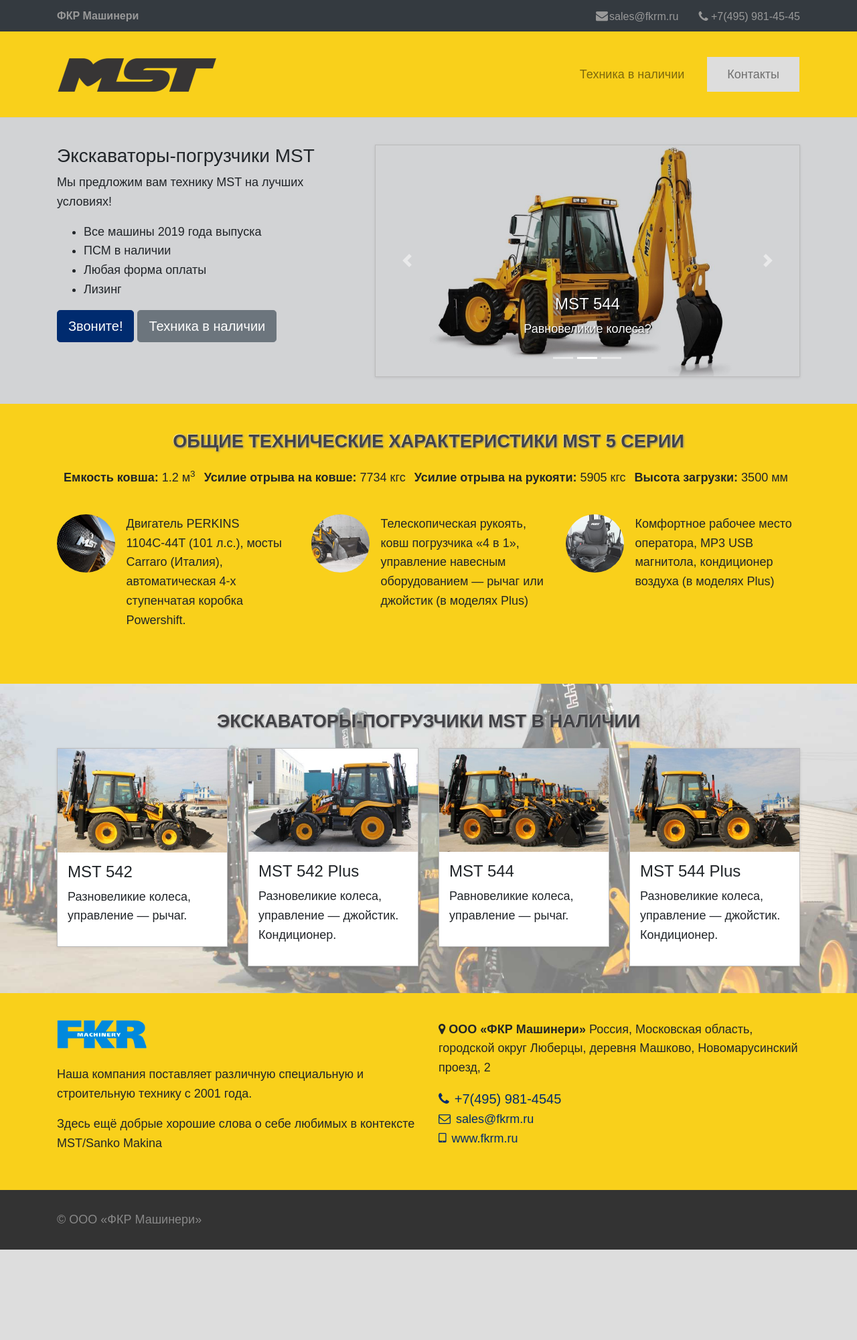
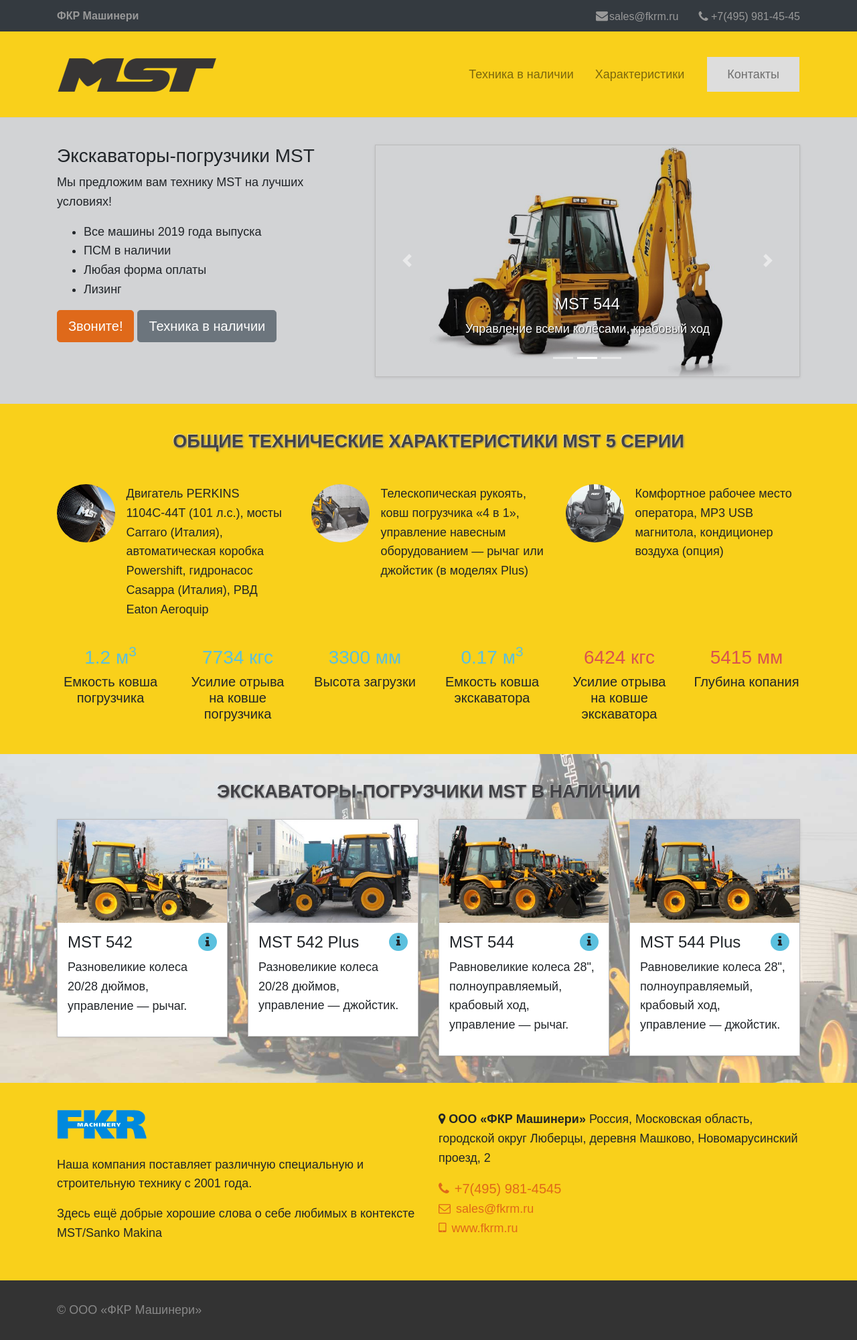
Before and after one commit to zanami/mst-site, a Jekyll site: the page built from _pages/home.md, in a window 1280 px wide. Shown: the whole page at 67% size. Built offline with Jekyll 4.4.1, drawn with Linux system fonts in a browser that asks for light colours; before the commit the page ends 1866 px from its top, so only the background shows below that.

Commit message:
infos images

```diff
--- a/_data/navigation.yml
+++ b/_data/navigation.yml
@@ -1,6 +1,7 @@
 # example /_data/navigation.yml
 - title: "Техника в наличии"
   href: "#section-list"
-
+- title: "Характеристики"
+  href: "#section-tech"
 - title: "Контакты"
   href: "#section-contacts"
--- a/_js/src/app.js
+++ b/_js/src/app.js
@@ -1,3 +1,8 @@
+$(document).on('click', '[data-toggle="lightbox"]', function(event) {
+  event.preventDefault();
+  $(this).ekkoLightbox();
+});
+
 $('.dropdown-chevron-mobile').on('click', function(e) {
 
   e.preventDefault();
--- a/_layouts/home.html
+++ b/_layouts/home.html
@@ -32,14 +32,14 @@
                 <img class="d-block img-fluid" src="img/mst-542-gray.jpg" alt="Экскаватор-погрузчик MST 542">
                 <div class="carousel-caption d-none d-md-block">
                   <h2>MST 542</h2>
-                  <p>Самый доступный?</p>
+                  <p>Доступный и надежный</p>
                 </div>
               </div>
               <div class="carousel-item">
                 <img class="d-block img-fluid" src="img/mst-544-gray.jpg" alt="Экскаватор-погрузчик MST 542 / 542 Plus">
                 <div class="carousel-caption d-none d-md-block">
                   <h2>MST 544</h2>
-                  <p>Равновеликие колеса?</p>
+                  <p>Управление всеми колёсами, крабовый ход</p>
                 </div>
               </div>
               <div class="carousel-item">
@@ -69,18 +69,20 @@
 <div class="container-full home-page-tech-background" id="section-tech">
   <div class="container">
     <h2 class="text-center mb-4 section-title">Общие технические характеристики MST 5 серии</h2>
-    <ul class="list-inline text-center">
-        <li class="list-inline-item mr-2"><strong>Емкость ковша:</strong> 1.2 м<sup>3</sup></li>
-        <li class="list-inline-item mr-2"><strong>Усилие отрыва на ковше:</strong> 7734 кгс</li>
-        <li class="list-inline-item mr-2"><strong>Усилие отрыва на рукояти:</strong> 5905 кгс</li>
-        <li class="list-inline-item mr-2"><strong>Высота загрузки:</strong> 3500 мм</li>
+<!--    <ul class="list-inline text-center">
+        <li class="list-inline-item mr-2"><strong>Емкость ковша погрузчика:</strong> 1.2 м<sup>3</sup></li>
+        <li class="list-inline-item mr-2"><strong>Усилие отрыва на ковше погрузчика:</strong> 7734 кгс</li>
+        <li class="list-inline-item mr-2"><strong>Высота загрузки:</strong> 3300 мм</li>
+        <li class="list-inline-item mr-2"><strong>Емкость ковша экскаватора:</strong> 0.17 м<sup>3</sup></li>
+        <li class="list-inline-item mr-2"><strong>Усилие отрыва на ковше экскаватора:</strong> 6424 кгс</li>
+        <li class="list-inline-item mr-2"><strong>Глубина копания:</strong> 5415 мм</li>
       </ul>
-
+-->
     <ul class="list-unstyled row">
       <li class="media col-lg-4 py-4">
         <img src="img/mst-spec-engine.jpg" class="mr-3 w-25 rounded-circle" alt="Двигатель и трансмиссия">
         <div class="media-body">
-          Двигатель  PERKINS 1104С-44T  (101 л.с.), мосты Carraro (Италия), автоматическая 4-х ступенчатая коробка Powershift.
+          Двигатель  PERKINS 1104С-44T  (101 л.с.), мосты Carraro (Италия), автоматическая коробка Powershift, гидронасос Casappa (Италия), РВД Eaton Aeroquip
         </div>
       </li>
       <li class="media col-lg-4 py-4">
@@ -92,10 +94,38 @@
       <li class="media col-lg-4 my-4">
         <img src="img/mst-spec-oper.jpg" class="mr-3 w-25 rounded-circle" alt="Комфорт оператора">
         <div class="media-body">
-          Комфортное рабочее место оператора, MP3 USB магнитола, кондиционер воздуха (в моделях Plus)
+          Комфортное рабочее место оператора, MP3 USB магнитола, кондиционер воздуха (опция)
         </div>
       </li>
     </ul>
+
+    <div class="row">
+        <div class="col-md-4 col-lg-2 text-center pb-lg-0 pb-3">
+          <h3 class="text-info">1.2 м<sup>3</sup></h3>
+          <h5 class="fact-title">Емкость ковша погрузчика</h5>
+        </div>
+        <div class="col-md-4 col-lg-2 text-center pb-lg-0 pb-3">
+          <h3 class="text-info">7734 кгс</h3>
+          <h5 class="fact-title">Усилие отрыва на ковше погрузчика</h5>
+        </div>
+        <div class="col-md-4 col-lg-2 text-center pb-lg-0 pb-3">
+          <h3 class="text-info">3300 мм</h3>
+          <h5 class="fact-title">Высота загрузки</h5>
+        </div>
+        <div class="col-md-4 col-lg-2 text-center pb-lg-0 pb-3">
+          <h3 class="text-info">0.17 м<sup>3</sup></h3>
+          <h5 class="fact-title">Емкость ковша экскаватора</h5>
+        </div>
+        <div class="col-md-4 col-lg-2 text-center pb-lg-0 pb-3">
+          <h3 class="text-danger">6424 кгс</h3>
+          <h5 class="fact-title">Усилие отрыва на ковше экскаватора</h5>
+        </div>
+        <div class="col-md-4 col-lg-2 text-center pb-lg-0 pb-3">
+          <h3 class="text-danger">5415 мм</h3>
+          <h5 class="fact-title">Глубина копания</h5>
+        </div>
+    </div>
+
   </div>
 </div>
 
@@ -108,9 +138,9 @@
         <div class="home-card">
           <img src="img/mst-542.jpg" alt="Sanko Makina MST 542">
           <div class="home-card-content">
-            <h2>MST 542</h2>
-            <p>Разновеликие колеса, управление — рычаг.</p>
-            <a href="#section-contacts" class="btn btn-secondary d-lg-none" role="button" aria-pressed="true">Звоните!</a>
+              <h2>MST 542 <a href="img/542.png" class="float-right badge badge-pill badge-info" data-toggle="lightbox" role="button"><i class="fa fa-info icons"></i></a></h2>
+            <p>Разновеликие колеса 20/28 дюймов, управление — рычаг.</p>
+            <a href="#section-contacts" class="btn btn-primary d-lg-none" role="button" aria-pressed="true">Звоните!</a>
           </div>
         </div>
       </div>
@@ -118,9 +148,9 @@
         <div class="home-card">
           <img src="img/mst-542plus.jpg" alt="Экскаватор-погрузчик MST 542 Plus (Турция) ">
           <div class="home-card-content">
-            <h2>MST 542 Plus</h2>
-            <p>Разновеликие колеса, управление — джойстик. Кондиционер.</p>
-            <a href="#section-contacts" class="btn btn-secondary d-lg-none" role="button" aria-pressed="true">Звоните!</a>
+            <h2>MST 542 Plus <a href="img/542.png" class="float-right badge badge-pill badge-info" data-toggle="lightbox" role="button"><i class="fa fa-info icons"></i></a></h2>
+            <p>Разновеликие колеса 20/28 дюймов, управление — джойстик.</p>
+            <a href="#section-contacts" class="btn btn-primary d-lg-none" role="button" aria-pressed="true">Звоните!</a>
           </div>
         </div>
       </div>
@@ -128,9 +158,9 @@
         <div class="home-card">
           <img src="img/mst-544.jpg" alt="Колесный экскаватор-погрузчик MST 544">
           <div class="home-card-content">
-            <h2>MST 544</h2>
-            <p>Равновеликие колеса, управление — рычаг.</p>
-            <a href="#section-contacts" class="btn btn-secondary d-lg-none" role="button" aria-pressed="true">Звоните!</a>
+            <h2>MST 544 <a href="img/544.png" class="float-right badge badge-pill badge-info" data-toggle="lightbox" role="button"><i class="fa fa-info icons"></i></a></h2>
+            <p>Равновеликие колеса 28", полноуправляемый, крабовый ход, управление — рычаг.</p>
+            <a href="#section-contacts" class="btn btn-primary d-lg-none" role="button" aria-pressed="true">Звоните!</a>
           </div>
         </div>
       </div>
@@ -138,9 +168,9 @@
         <div class="home-card">
           <img src="img/mst-544plus.jpg" alt="Колесный экскаватор-погрузчик MST 544 plus">
           <div class="home-card-content">
-            <h2>MST 544 Plus</h2>
-            <p>Разновеликие колеса, управление — джойстик. Кондиционер.</p>
-            <a href="#section-contacts" class="btn btn-secondary d-lg-none" role="button" aria-pressed="true">Звоните!</a>
+            <h2>MST 544 Plus <a href="img/544.png" class="float-right badge badge-pill badge-info" data-toggle="lightbox" role="button"><i class="fa fa-info icons"></i></a></h2>
+            <p>Равновеликие колеса 28", полноуправляемый, крабовый ход, управление — джойстик.</p>
+            <a href="#section-contacts" class="btn btn-primary d-lg-none" role="button" aria-pressed="true">Звоните!</a>
           </div>
         </div>
       </div>
```
Also changed, not shown: _scss/components/_ekko-lightbox.scss (added, +2 -0 lines), _scss/main.scss (+6 -6 lines), _js/src/ekko-lightbox.min.js (added), css/main.css, img/542.png (added), img/544.png (added).
